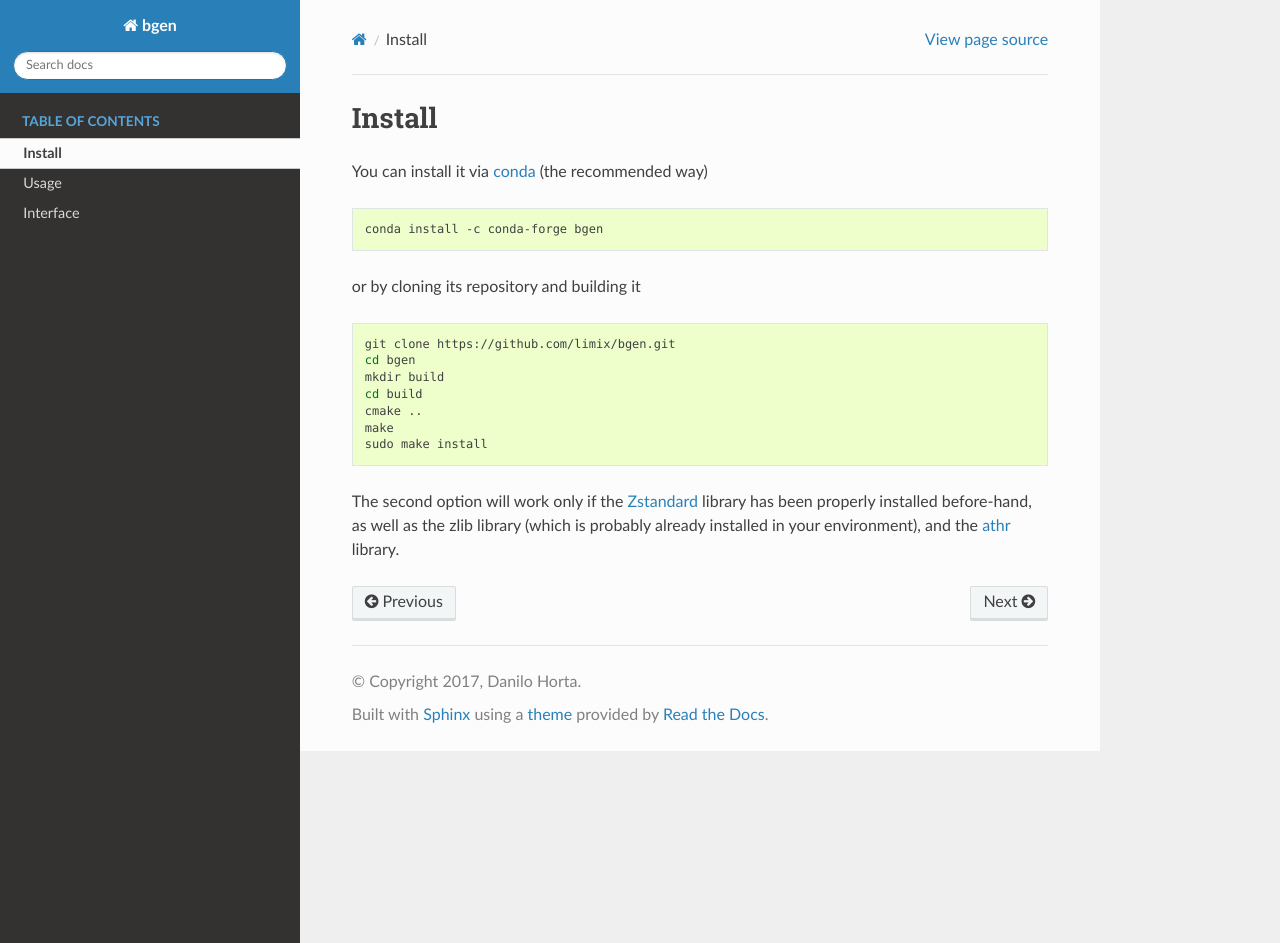
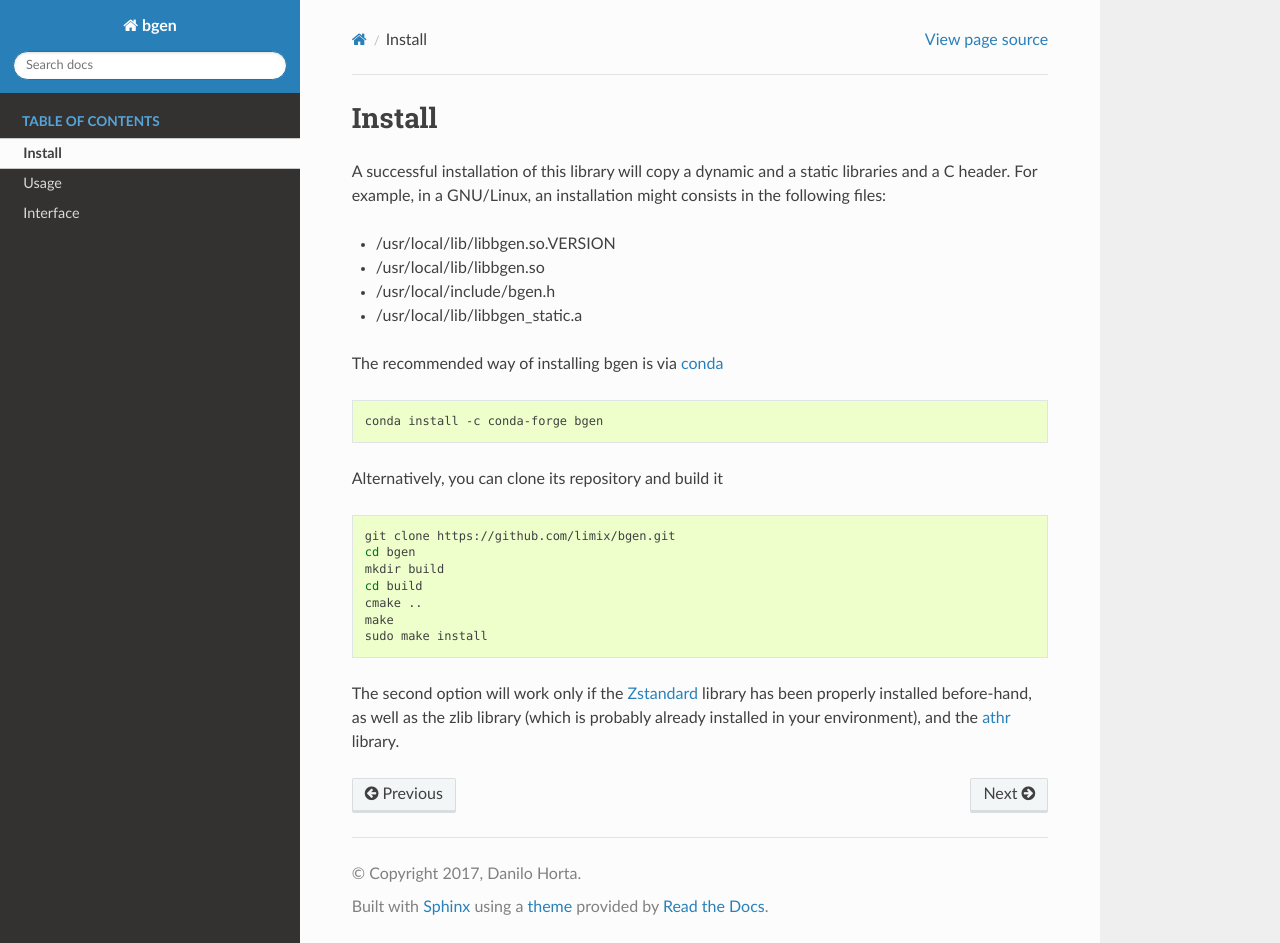
Before and after one commit to limix/bgen, a Sphinx documentation site: the page built from doc/install.rst, in a window 1280 px wide and 943 px high. Built offline with Sphinx 7.4.7 and the Read the Docs theme 2.0.0, drawn with Linux system fonts in a browser that asks for light colours.

Commit message:
header, version

```diff
--- a/doc/install.rst
+++ b/doc/install.rst
@@ -2,13 +2,23 @@
 Install
 *******
 
-You can install it via `conda`_ (the recommended way)
+A successful installation of this library will copy a dynamic and a static
+libraries and a C header.
+For example, in a GNU/Linux, an installation might consists in the following
+files:
+
+- /usr/local/lib/libbgen.so.VERSION
+- /usr/local/lib/libbgen.so
+- /usr/local/include/bgen.h
+- /usr/local/lib/libbgen_static.a
+
+The recommended way of installing bgen is via `conda`_
 
 .. code-block:: bash
 
   conda install -c conda-forge bgen
 
-or by cloning its repository and building it
+Alternatively, you can clone its repository and build it
 
 .. code-block:: bash
 
```
Also changed, not shown: doc/example.rst (+11 -0 lines), 3 other files.
